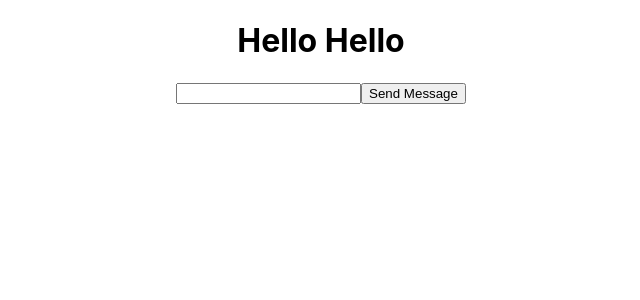
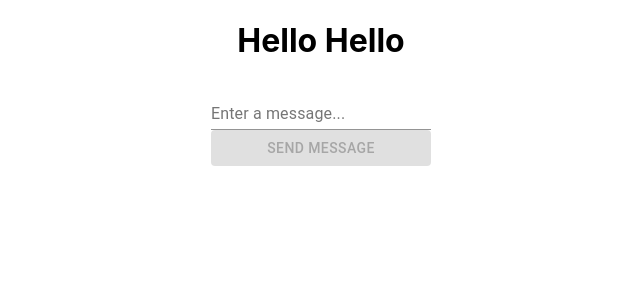
Before and after one commit to ivanleeswe/fbmessenger_react_firebase, a React (Create React App) app: page / in a window 1280 px wide. Shown: the top 300 px of the page, without its empty margins (319-959 px from the left). Built offline with nearby package versions, Linux system fonts and the light colour scheme.

Commit message:
Implement material UI for friendlier user interface

```diff
--- a/src/App.js
+++ b/src/App.js
@@ -1,4 +1,5 @@
 import React, { useState } from 'react';
+import { Button, FormControl, InputLabel, Input } from '@material-ui/core';
 import './App.css';
 
 function App() {
@@ -16,10 +17,12 @@
       <h1>Hello Hello</h1>
 
       <form>
-        <input value={input} onChange={event => setInput(event.target.value)}/>
-        <button type='submit' onClick={sendMessage}>Send Message</button>
+        <FormControl>
+          <InputLabel >Enter a message...</InputLabel>
+          <Input value={input} onChange={event => setInput(event.target.value)}/>
+          <Button disabled={!input} variant="contained" color="primary" type='submit' onClick={sendMessage}>Send Message</Button>
+        </FormControl>
       </form>
-
 
       {
         messages.map(message => (
```
